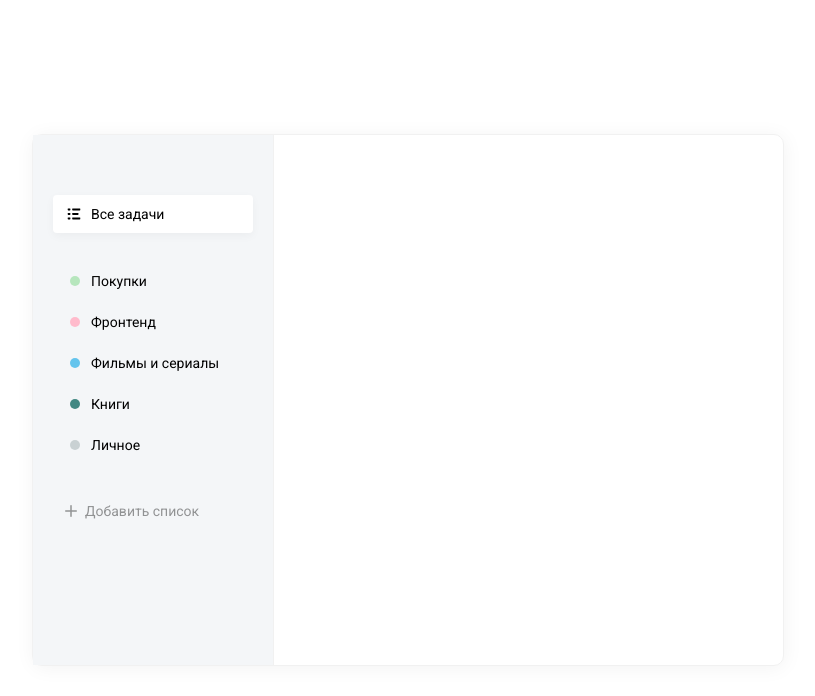
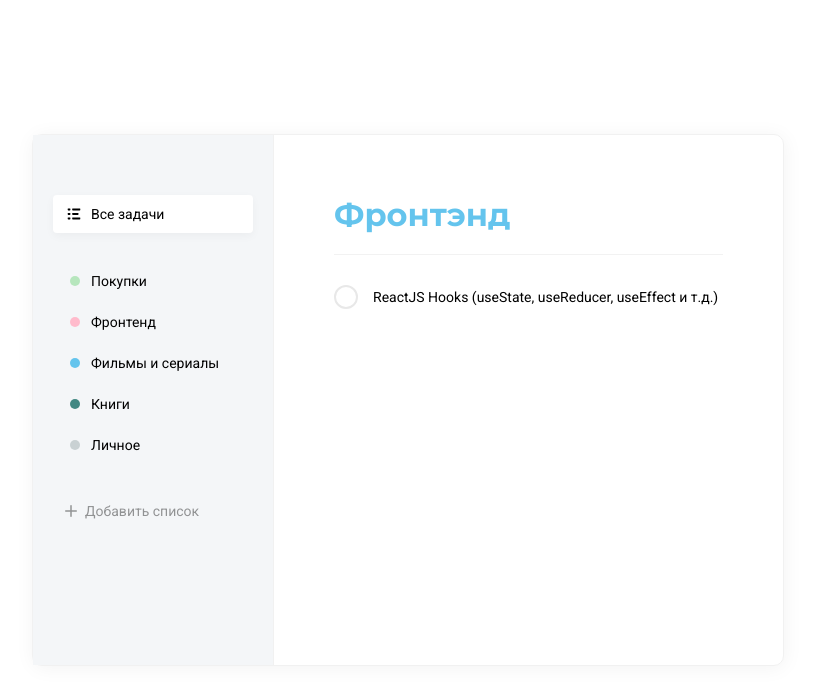
Before and after one commit to EossForos/todo-app, a React (Create React App) app: page / in a window 1280 px wide. Shown: the top 696 px of the page, without its empty margins (232-1047 px from the left). Built offline with nearby package versions, Linux system fonts and the light colour scheme.

Commit message:
Front-end -- Checkbox

```diff
--- a/public/index.html
+++ b/public/index.html
@@ -25,6 +25,9 @@
   <link rel="preconnect" href="https://fonts.googleapis.com">
   <link rel="preconnect" href="https://fonts.gstatic.com" crossorigin>
   <link href="https://fonts.googleapis.com/css2?family=Roboto:wght@400;500&display=swap" rel="stylesheet">
+  <link rel="preconnect" href="https://fonts.googleapis.com">
+  <link rel="preconnect" href="https://fonts.gstatic.com" crossorigin>
+  <link href="https://fonts.googleapis.com/css2?family=Montserrat:wght@700&display=swap" rel="stylesheet">
   <title>React App</title>
 </head>
 
--- a/src/App.jsx
+++ b/src/App.jsx
@@ -1,6 +1,7 @@
 import React, {useState} from 'react';
 import List from './components/List';
 import AddList from "./components/AddList";
+import Tasks from "./components/Tasks";
 
 import DB from './assets/db'
 
@@ -48,7 +49,9 @@
                 />
                 <AddList onAdd={onAddList} colors={DB.colors}/>
             </div>
-            <div className="todo__tasks"></div>
+            <div className="todo__tasks">
+                <Tasks />
+            </div>
         </div>
     );
 }
--- a/src/components/List/index.jsx
+++ b/src/components/List/index.jsx
@@ -10,7 +10,7 @@
 const List = ({ items, isRemovable, onClick, onRemove }) => {
 
     const removeList = (item) => {
-        if (window.confirm('Вы действительно хотите удалить список ?')) {
+        if (window.confirm(`Вы действительно хотите удалить список ${item.name} ?`)) {
             onRemove(item);
         }
     };
--- /dev/null
+++ b/src/components/Tasks/Tasks.scss
@@ -0,0 +1,92 @@
+.tasks {
+  &__title {
+    font-family: Montserrat;
+    font-weight: bold;
+    font-size: 32px;
+    line-height: 39px;
+    color: #64C4ED;
+    padding-bottom: 20px;
+    border-bottom: 1px solid #F2F2F2;
+
+    &:hover {
+      img {
+        opacity: 0.2;
+      }
+    }
+
+    img {
+      opacity: 0;
+      cursor: pointer;
+      margin-left: 15px;
+
+
+      &:hover {
+        opacity: 0.8;
+      }
+    }
+  }
+
+  &__items {
+    margin-top: 30px;
+    &-row {
+      display: flex;
+      align-items: center;
+
+      p {
+        margin-left: 15px;
+      }
+    }
+  }
+
+  .checkbox {
+    input {
+      display: none;
+    }
+
+    svg {
+      path {
+        stroke: #F2F2F2;
+      }
+    }
+
+    input:checked + label {
+      background-color: #4DD599;
+      border-color: #4DD599;
+
+      svg {
+        opacity: 1;
+        path {
+          stroke: #fff;
+        }
+      }
+    }
+
+    &:hover {
+      label {
+        background-color: #F2F2F2;
+        border-color: #F2F2F2;
+        svg {
+          opacity: 1;
+          path {
+            stroke: #B2B2B2;
+          }
+        }
+      }
+    }
+
+    label {
+      cursor: pointer;
+      align-items: center;
+      justify-content: center;
+      display: flex;
+      border: 2px solid #E8E8E8;
+      border-radius: 30px;
+      width: 20px;
+      height: 20px;
+
+      svg {
+        opacity: 0;
+      }
+    }
+  }
+}
--- /dev/null
+++ b/src/components/Tasks/index.jsx
@@ -0,0 +1,43 @@
+import React from 'react';
+import editSvg from '../../assets/img/edit.svg'
+
+import './Tasks.scss';
+
+const Tasks = () => {
+    return (
+        <div className="tasks">
+            <h2 className="tasks__title">
+                Фронтэнд
+                <img src={editSvg} alt="Edit icon"/>
+            </h2>
+
+            <div className="tasks__items">
+                <div className="tasks__items-row">
+                    <div className="checkbox">
+                        <input id="check" type="checkbox"/>
+                        <label htmlFor="check">
+                            <svg
+                                width="11"
+                                height="8"
+                                viewBox="0 0 11 8"
+                                fill="none"
+                                xmlns="http://www.w3.org/2000/svg"
+                            >
+                                <path
+                                    d="M9.29999 1.20001L3.79999 6.70001L1.29999 4.20001"
+                                    stroke="black" stroke-width="1.5"
+                                    stroke-linecap="round"
+                                    stroke-linejoin="round"
+                                />
+                            </svg>
+                        </label>
+                    </div>
+                    <p>ReactJS Hooks (useState, useReducer, useEffect и т.д.)</p>
+                </div>
+            </div>
+
+        </div>
+    );
+};
+
+export default Tasks;
--- a/src/index.scss
+++ b/src/index.scss
@@ -9,6 +9,7 @@
 }
 
 .todo {
+  display: flex;
   position: absolute;
   left: 50%;
   top: 50%;
@@ -27,7 +28,14 @@
     border-right: 1px solid #f1f1f1;
     padding: 60px 20px;
   }
+
+  &__tasks {
+    flex: 1;
+    padding: 60px;
+  }
 }
+
+
 
 .button {
   background: #4DD599;
```
